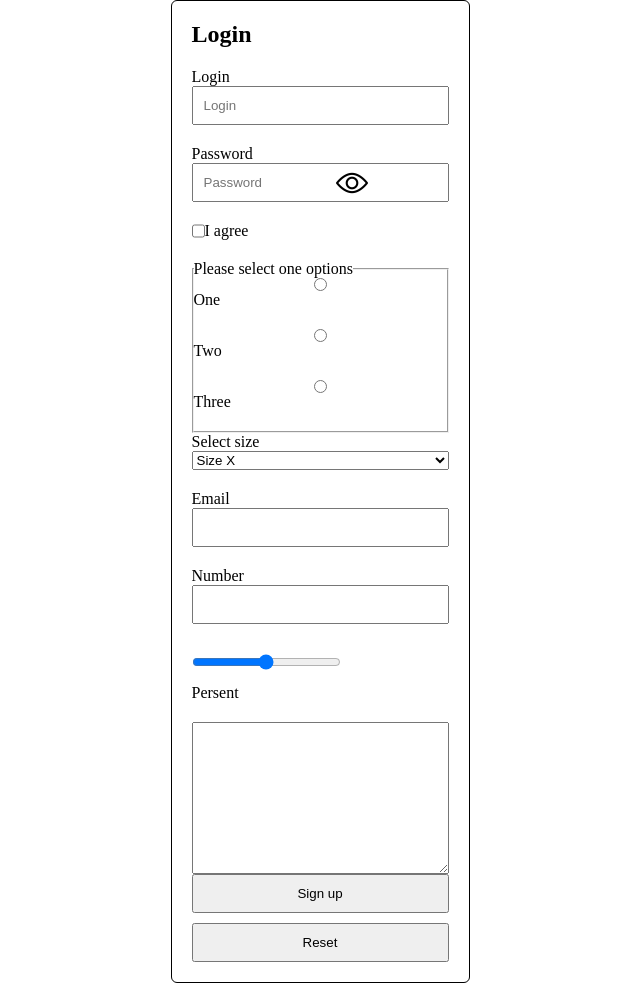
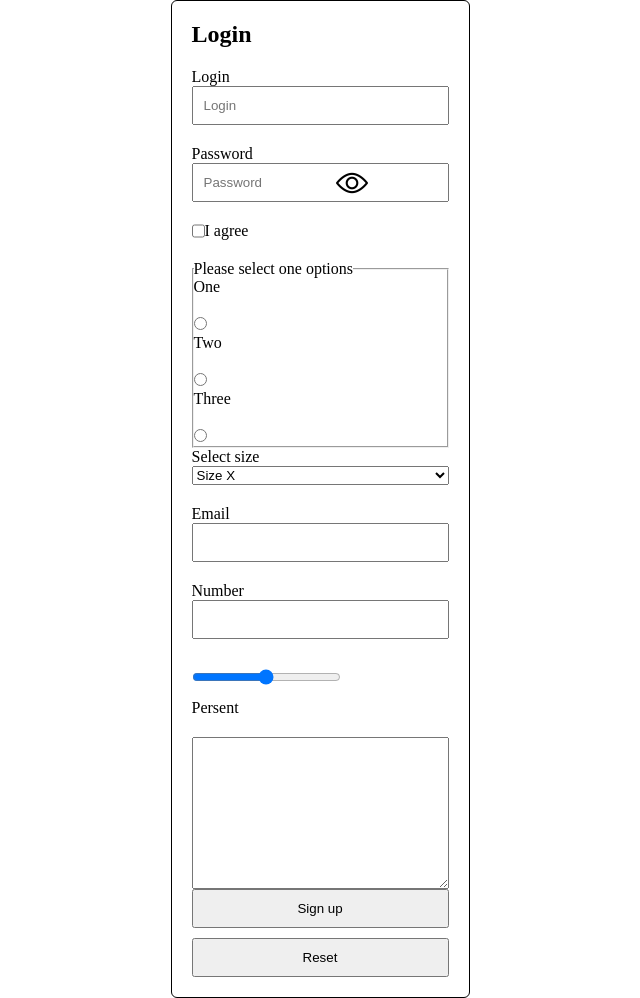
Before and after one commit to NazimkovMykola/AFE44_form, a plain HTML site: page index.html in a window 1280 px wide. Shown: the whole page, without its empty margins (320-960 px from the left). Drawn offline with Linux system fonts and the light colour scheme.

Commit message:
fix radio

```diff
--- a/index.html
+++ b/index.html
@@ -24,18 +24,21 @@
         </label>
         <fieldset>
             <legend>Please select one options</legend>
-            <label id="three">
-                <input id="one" type="radio" name="one" value="one">
+            <label for="one">
                 One
             </label>
-            <label id="one">
-                <input id="two" type="radio" name="two" value="one">
+            <input id="one" type="radio" name="one" value="one">
+
+            <label>
                 Two
-            </label>
-            <label id="two">
-                <input id="three" type="radio" name="three" value="one">
+            </label for='two'>
+            <input id="two" type="radio" name="one" value="two">
+
+            <label>
                 Three
-            </label>
+            </label for="three">
+            <input id="" type="radio" name="one" value="three">
+
         </fieldset>
         <label>
             Select size
```
